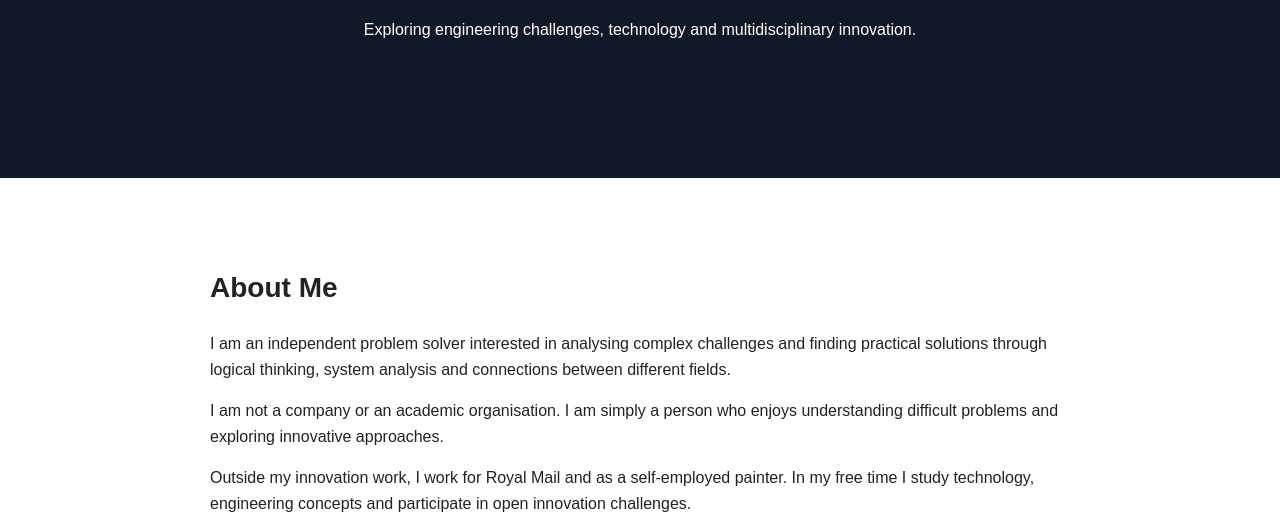
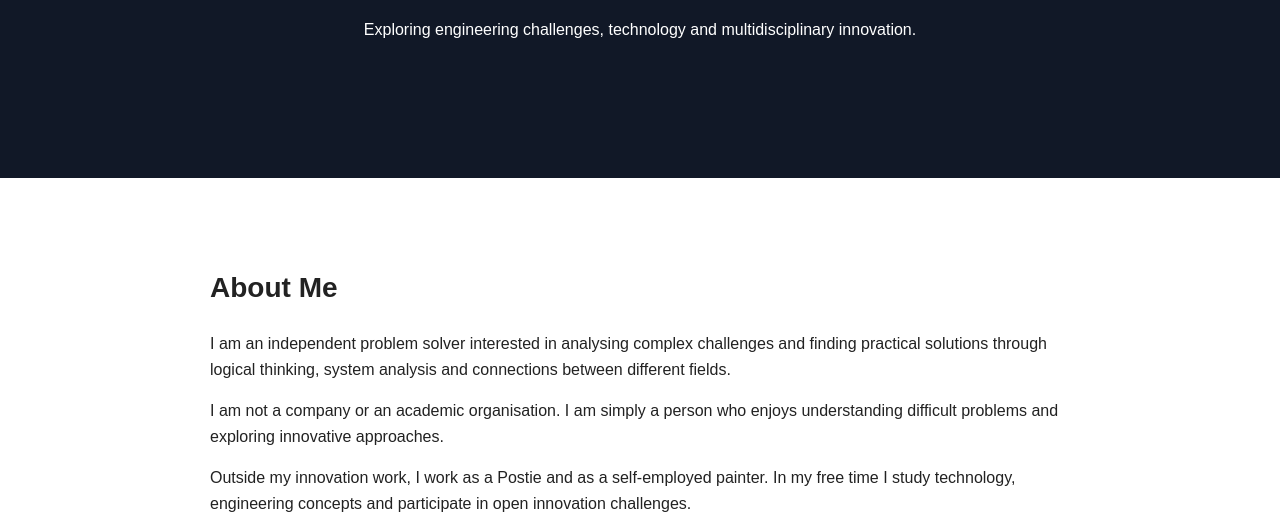
Before and after one commit to Gasuky/GRSolver, a plain HTML site: page index.html in a window 1280 px wide. Shown: the part 277-800 px from the top of the page. Drawn offline with Linux system fonts and the light colour scheme.

Commit message:
Update index.html

```diff
--- a/index.html
+++ b/index.html
@@ -37,7 +37,7 @@ understanding difficult problems and exploring innovative approaches.
 </p>
 
 <p>
-Outside my innovation work, I work for Royal Mail and as a self-employed painter.
+Outside my innovation work, I work as a Postie and as a self-employed painter.
 In my free time I study technology, engineering concepts and participate in
 open innovation challenges.
 </p>
```
